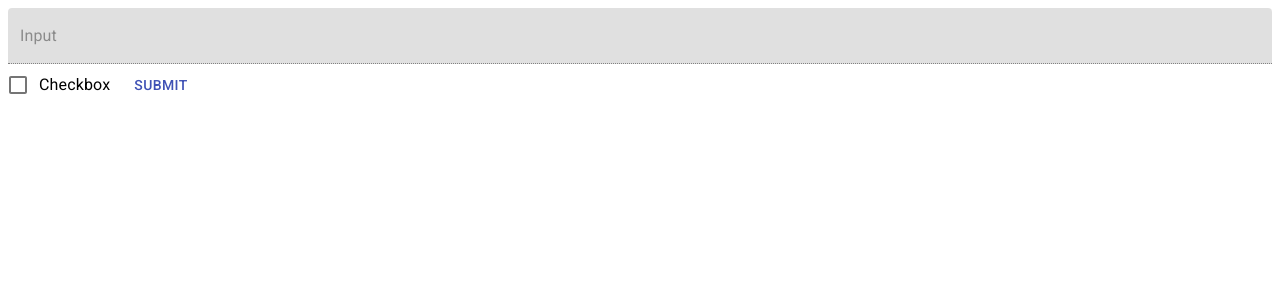
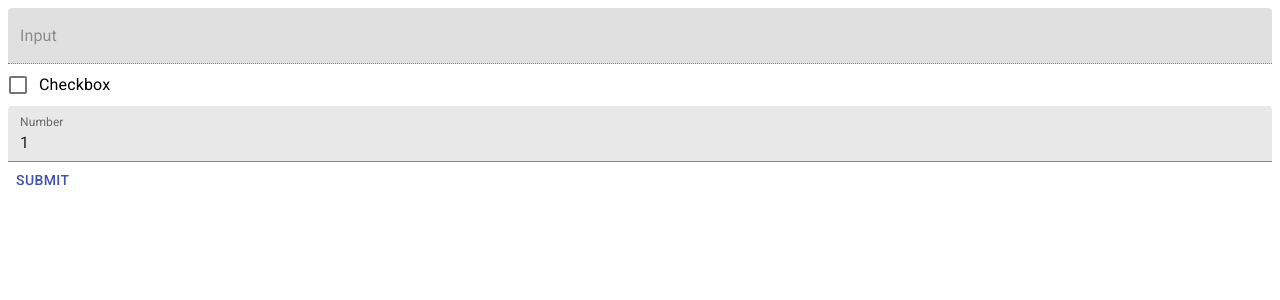
Before and after one commit to IVAS-TECH/orders-app, a React (Create React App) app: page / in a window 1280 px wide. Shown: the top 300 px of the page. Built offline with nearby package versions, Linux system fonts and the light colour scheme.

Commit message:
adding number input field

```diff
--- a/src/App.tsx
+++ b/src/App.tsx
@@ -1,9 +1,10 @@
 import React from 'react';
 import Select, {Option} from './components/Select';
 import Input from './components/Input';
+import NumberInput from './components/NumberInput';
 import CheckboxWithLabel from './components/CheckboxWithLabel';
 import Button from '@material-ui/core/Button';
-import createForm, { FormField, FormState, FormFieldsValues } from './store/form/reducer';
+import createForm, { FormField, FormState, FormFieldsValues, FormFieldValueValidation } from './store/form/reducer';
 import {connect} from 'react-redux';
 
 type Value = 'ivo' | 'bobi';
@@ -13,14 +14,14 @@ interface Fields {
         value: Value,
         initialValue: '',
         validation: {
-            required: typeof validate
+            required: FormFieldValueValidation<Value | ''>
         }
     }
     input: {
         value: string,
         initialValue: '',
         validation: {
-            required: typeof validate,
+            required: FormFieldValueValidation<string>,
             match: typeof match
         }
     },
@@ -28,6 +29,14 @@ interface Fields {
         value: boolean,
         initialValue: false,
         validation: undefined
+    },
+    number: {
+        value: number | '',
+        initialValue: 1,
+        validation: {
+            required: FormFieldValueValidation<number | ''>,
+            min: FormFieldValueValidation<number | ''>
+        }
     }
 }
 
@@ -36,6 +45,7 @@ type State = FormState<Fields>;
 type SelectField = FormField<Fields, 'select'>;
 type InputField = FormField<Fields, 'input'>;
 type CheckboxField = FormField<Fields, 'checkbox'>;
+type NumberField = FormField<Fields, 'number'>;
 
 type Lazy<T> = () => T;
 
@@ -49,9 +59,14 @@ interface AppProps {
         error: InputField['error']
     }
     checkbox: CheckboxField['value'],
+    number: {
+        value: NumberField['value']
+        error: NumberField['error']
+    },
     setSelectValue: SelectField['setValue'],
     setInputValue: InputField['setValue'],
     setCheckboxValue: CheckboxField['setValue'],
+    setNumberValue: NumberField['setValue'],
     validateForm: () => void,
     isValid: Lazy<boolean>,
     values: Lazy<FormFieldsValues<Fields>>
@@ -62,7 +77,7 @@ const options: Option<Value>[] = [
     {value: 'bobi', text: 'Bobi'}
 ];
 
-function validate(value: string): boolean {
+function requireValue<V>(value: V | ''): boolean {
     return value !== '';
 }
 
@@ -75,20 +90,28 @@ function match(input: string, values: {
     return input === value;
 }
 
+function checkMin(value: number | '') {
+    if(value === '') {
+        return true;
+    } else {
+        return value >= 1;
+    }
+}
+
 export const form = createForm<Fields>({
     formName: 'test',
     fields: {
         select: {
             initialValue: '',
             validation: {
-                required: validate
+                required: requireValue
             },
             condition: 'checkbox'
         },
         input: {
             initialValue: '',
             validation: {
-                required: validate,
+                required: requireValue,
                 match
             },
             validationDependsOn: ['select'],
@@ -97,14 +120,21 @@ export const form = createForm<Fields>({
         checkbox: {
             initialValue: false,
             validation: undefined
+        },
+        number: {
+            initialValue: 1,
+            validation: {
+                required: requireValue,
+                min: checkMin
+            }
         }
     }
 });
 
-const App: React.FC<AppProps> = ({select, input, checkbox, setSelectValue, setInputValue, setCheckboxValue, validateForm, isValid, values}: AppProps) => (
+const App: React.FC<AppProps> = ({select, input, checkbox, number, setSelectValue, setInputValue, setCheckboxValue, setNumberValue, validateForm, isValid, values}: AppProps) => (
     <div>
         {checkbox && <Select
-            id="select"
+            id='select'
             label='Label'
             value={select.value}
             error={select.error}
@@ -113,17 +143,22 @@ const App: React.FC<AppProps> = ({select, input, checkbox, setSelectValue, setIn
             options={options} />
         }
         <Input
-            id="input"
-            label="Input"
+            id='input'
+            label='Input'
             value={input.value}
             error={input.error}
             disabled={!checkbox}
             onValueChange={setInputValue} />
         <CheckboxWithLabel
-            label="Checkbox"
+            label='Checkbox'
             checked={checkbox}
-            onToggle={setCheckboxValue}
-        />
+            onToggle={setCheckboxValue} />
+        <NumberInput
+            id='number'
+            label='Number'
+            value={number.value}
+            error={number.error}
+            onValueChange={setNumberValue} />
         <Button color='primary' onClick={() => {
             if(isValid()) {
                 console.log(values())
@@ -147,6 +182,10 @@ export default connect(
             error: form.selectors.field.input.error(state)
         },
         checkbox: form.selectors.field.checkbox.value(state),
+        number: {
+            value: form.selectors.field.number.value(state),
+            error: form.selectors.field.number.error(state)
+        },
         isValid: () => form.selectors.form.isValid(state),
         values: () => form.selectors.form.values(state)
     }),
@@ -154,6 +193,7 @@ export default connect(
         setSelectValue: form.actions.setValue.select,
         setInputValue: form.actions.setValue.input,
         setCheckboxValue: form.actions.setValue.checkbox,
+        setNumberValue: form.actions.setValue.number,
         validateForm: form.actions.validateForm
     }
 )(App);
--- a/src/components/FormControl.tsx
+++ b/src/components/FormControl.tsx
@@ -11,7 +11,8 @@ export interface ControlProps {
 };
 
 export interface FormControlProps extends ControlProps {
-    labelFor: string
+    labelFor: string,
+    shrinkLabel?: boolean
 }
 
 const FormControl: React.FC<FormControlProps> = ({
@@ -20,6 +21,7 @@ const FormControl: React.FC<FormControlProps> = ({
     required,
     error,
     labelFor,
+    shrinkLabel,
     children
 }) => (
     <MUIFormControl
@@ -28,7 +30,7 @@ const FormControl: React.FC<FormControlProps> = ({
         error={!!error}
         variant="filled"
         fullWidth>
-        <InputLabel htmlFor={labelFor}>
+        <InputLabel htmlFor={labelFor} shrink={shrinkLabel}>
             {label}
         </InputLabel>
         {children}
--- a/src/components/Input.tsx
+++ b/src/components/Input.tsx
@@ -1,5 +1,5 @@
 import React from 'react';
-import FormControl, {ControlProps} from './FormControl';
+import FormControl, { ControlProps } from './FormControl';
 import FilledInput from '@material-ui/core/FilledInput';
 
 export interface InputProps extends ControlProps {
--- /dev/null
+++ b/src/components/NumberInput.tsx
@@ -0,0 +1,56 @@
+import React from 'react';
+import FormControl, { ControlProps } from './FormControl';
+import FilledInput from '@material-ui/core/FilledInput';
+
+export interface InputProps extends ControlProps {
+    id: string,
+    value: number | '',
+    onValueChange: (value: number | '') => void
+}
+
+function handleOnChangeEvent(
+    currentValue: number | '',
+    onValueChange: (_: number | '') => void
+) {
+    return (event: React.ChangeEvent<HTMLInputElement>) => {
+        const { value: eventValue } = event.target;
+        if(eventValue === '') {
+            if(currentValue !== '') {
+                onValueChange('');
+            }
+        } else {
+            const eventNumberValue = Number(eventValue);
+            if(!Number.isNaN(eventNumberValue)) {
+                if((currentValue === '') || (eventNumberValue !== currentValue)) {
+                    onValueChange(eventNumberValue);
+                }
+            }
+        }
+    }
+}
+
+const NumberInput: React.FC<InputProps> = ({
+    id,
+    value,
+    label,
+    disabled,
+    required,
+    error,
+    onValueChange
+}) => (
+    <FormControl
+        shrinkLabel={value !== ''}
+        labelFor={id}
+        label={label}
+        required={required}
+        disabled={disabled}
+        error={error}>
+        <FilledInput
+            id={id}
+            type='number'
+            value={value}
+            onChange={handleOnChangeEvent(value, onValueChange)} />
+    </FormControl>
+);
+
+export default NumberInput;
--- a/src/components/Select.tsx
+++ b/src/components/Select.tsx
@@ -1,7 +1,7 @@
 import React from 'react';
 import FilledInput from '@material-ui/core/FilledInput';
 import MenuItem from '@material-ui/core/MenuItem';
-import FormControl, {ControlProps} from './FormControl';
+import FormControl, { ControlProps } from './FormControl';
 import MUISelect from '@material-ui/core/Select';
 
 export interface Option<Value extends string | number>{
```
